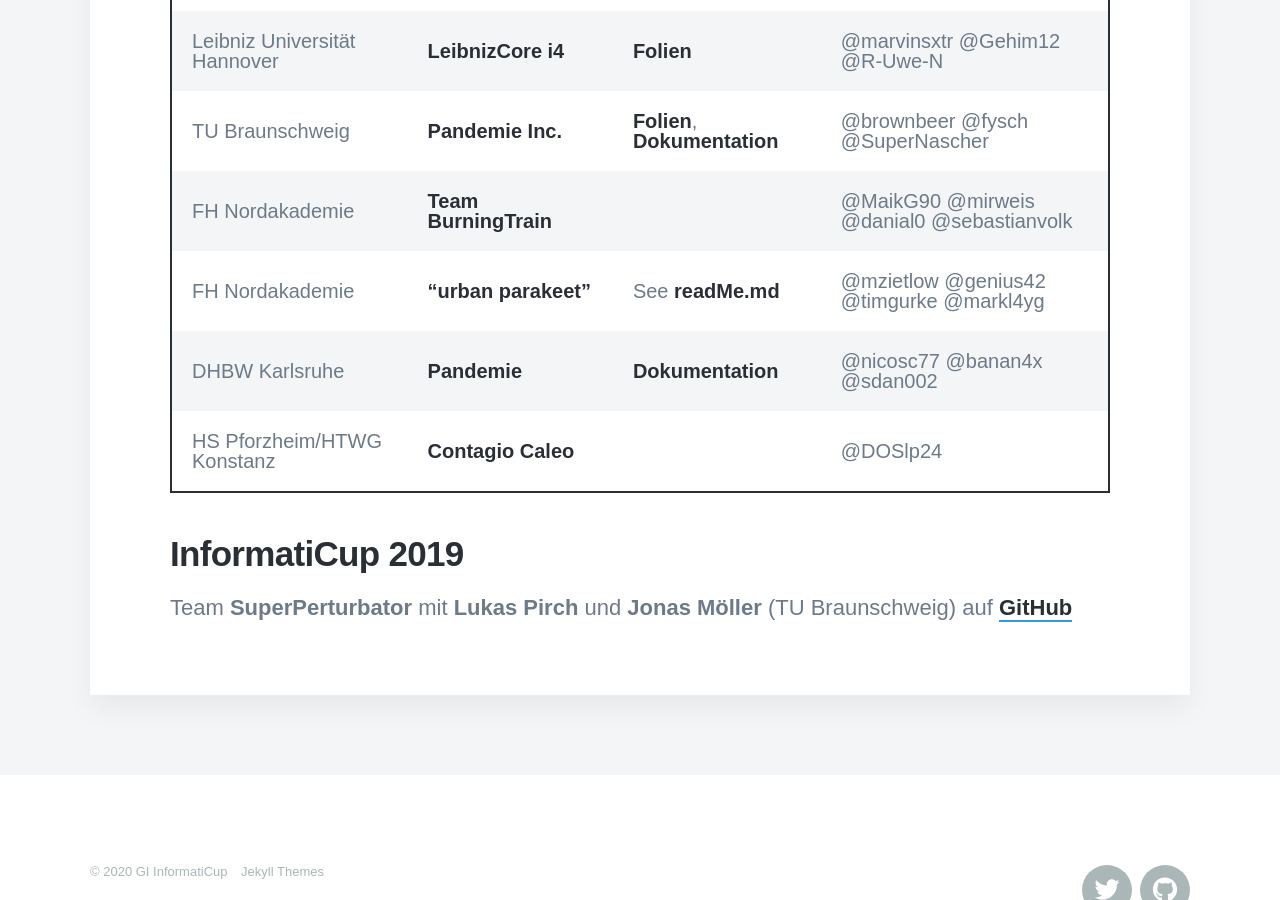
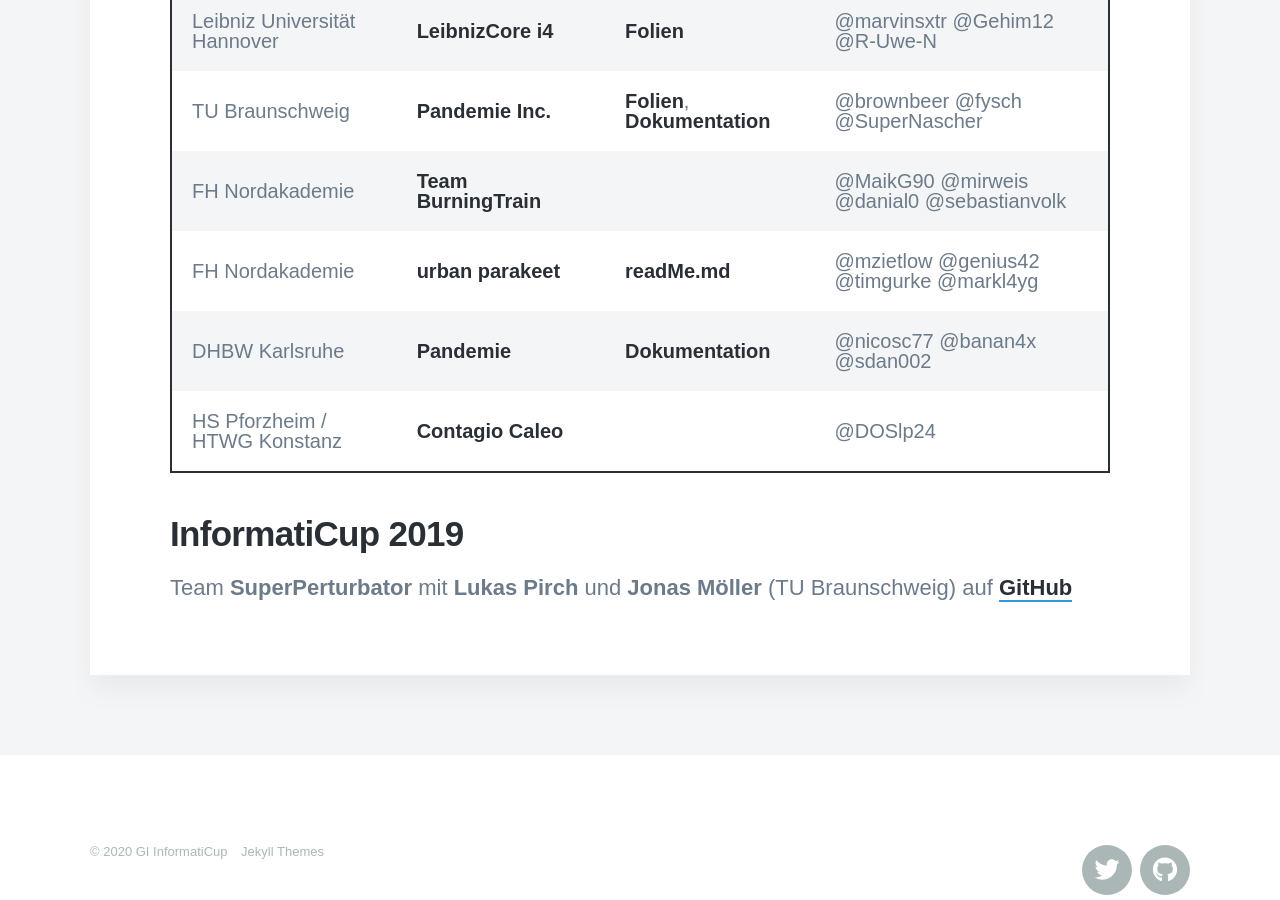
Before and after one commit to informatiCup/informaticup.github.io, a Jekyll site: the page built from _pages/solutions.md, in a window 1280 px wide and 900 px high, scrolled down 1201 px. Built offline with Jekyll 4.4.1, drawn with Linux system fonts in a browser that asks for light colours; nearby versions of some CDN libraries; some web fonts are replaced.

Commit message:
Update solutions.md

```diff
--- a/_pages/solutions.md
+++ b/_pages/solutions.md
@@ -17,9 +17,9 @@
 | Leibniz Universität Hannover | [LeibnizCore i4](https://github.com/marvinsxtr/informaticup-2020-pandemie)   | [Folien](https://drive.google.com/file/d/1uAJi7MHMPAULYvKBf9qF5RkOmEW6ZFbq/view?usp=sharing)                                                                                       | @marvinsxtr @Gehim12 @R-Uwe-N             |
 | TU Braunschweig              | [Pandemie Inc.](https://github.com/SuperNascher/Pandemie-Inc)                | [Folien](https://github.com/SuperNascher/Pandemie-Inc/blob/master/Presentation.pptx),  [Dokumentation](https://github.com/SuperNascher/Pandemie-Inc/blob/master/Documentation.pdf) | @brownbeer @fysch @SuperNascher           |
 | FH Nordakademie              | [Team BurningTrain](https://github.com/sebastianvolk/informatiCup2020)       |                                                                                                                                                                                    | @MaikG90 @mirweis @danial0 @sebastianvolk |
-| FH Nordakademie              | ["urban parakeet"](https://github.com/MarkL4YG/informaticup-2020)            | See [readMe.md](https://github.com/MarkL4YG/informaticup-2020/blob/master/readMe.md)                                                                                               | @mzietlow @genius42 @timgurke @markl4yg   |
+| FH Nordakademie              | [urban parakeet](https://github.com/MarkL4YG/informaticup-2020)              | [readMe.md](https://github.com/MarkL4YG/informaticup-2020/blob/master/readMe.md)                                                                                               | @mzietlow @genius42 @timgurke @markl4yg   |
 | DHBW Karlsruhe               | [Pandemie](https://github.com/nicosc77/pandemie)                             | [Dokumentation](https://github.com/nicosc77/pandemie/blob/master/Dokumentation.pdf)                                                                                                | @nicosc77 @banan4x @sdan002               |
-| HS Pforzheim/HTWG Konstanz   | [Contagio Caleo](https://github.com/DOSlp24/Pandemie)                        |                                                                                                                                                                                    | @DOSlp24                                  |
+| HS Pforzheim / HTWG Konstanz   | [Contagio Caleo](https://github.com/DOSlp24/Pandemie)                        |                                                                                                                                                                                    | @DOSlp24                                  |
 
 ## InformatiCup 2019 ##
 
```
